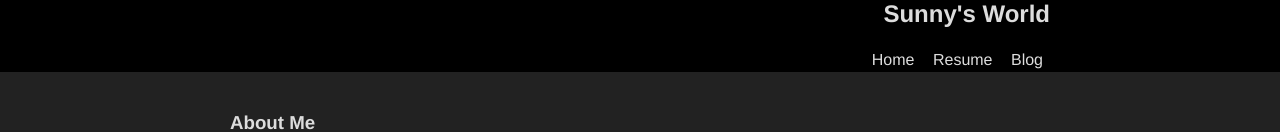
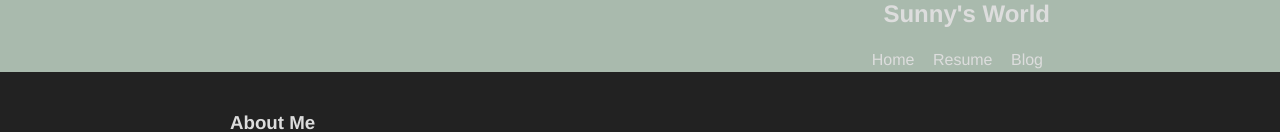
Before and after one commit to sunnythepatel/SunnyWorld, a plain HTML site: page index.html in a window 1280 px wide. Shown: the top 132 px of the page. Drawn offline with Linux system fonts and the dark colour scheme; grey boxes are pictures that could not be loaded.

Commit message:
Publish deploy 2020-10-09 11:48

```diff
--- a/styles.css
+++ b/styles.css
@@ -185,7 +185,7 @@ header .site-name {
   }
   /* line 161, ../../../../../../../../Documents/iOS/SunnyWebsite/Sources/SunnyWebsite/Theme/styles.scss */
   header {
-    background-color: #000;
+    background-color: #a9baad;
   }
 }
 
```
